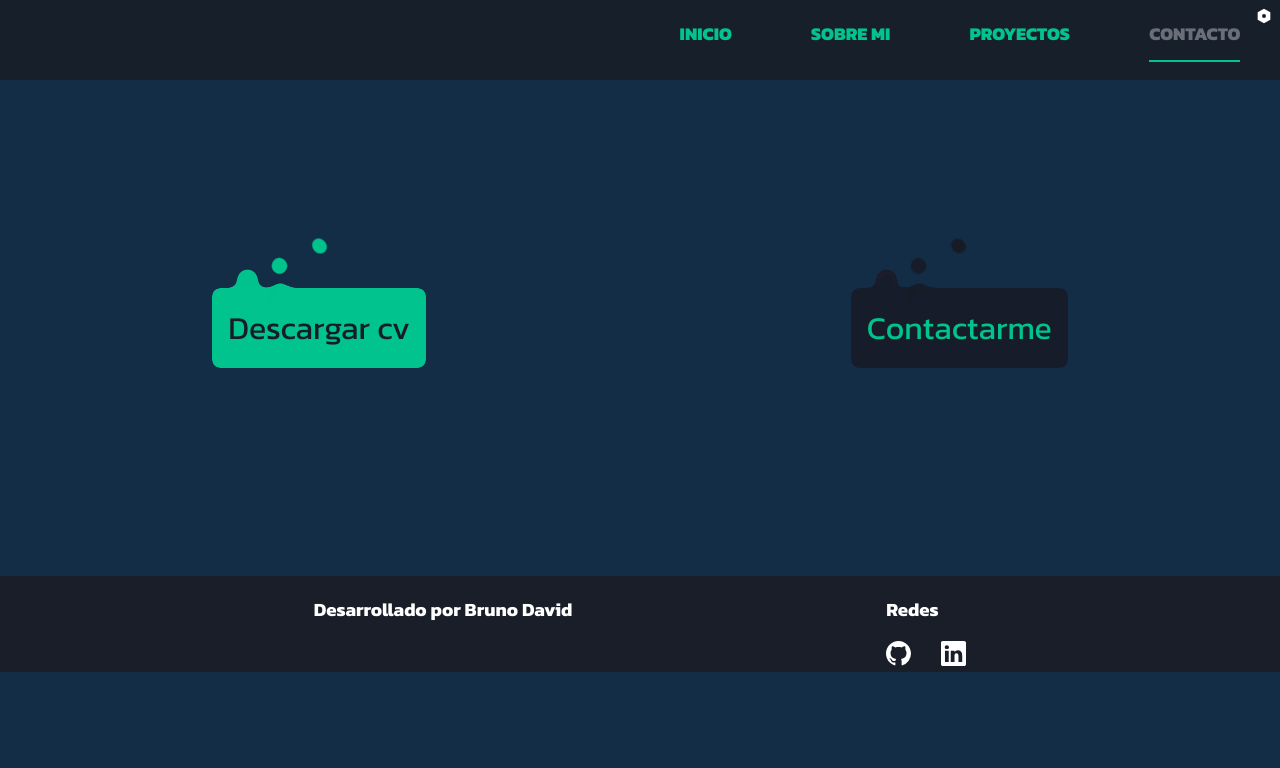
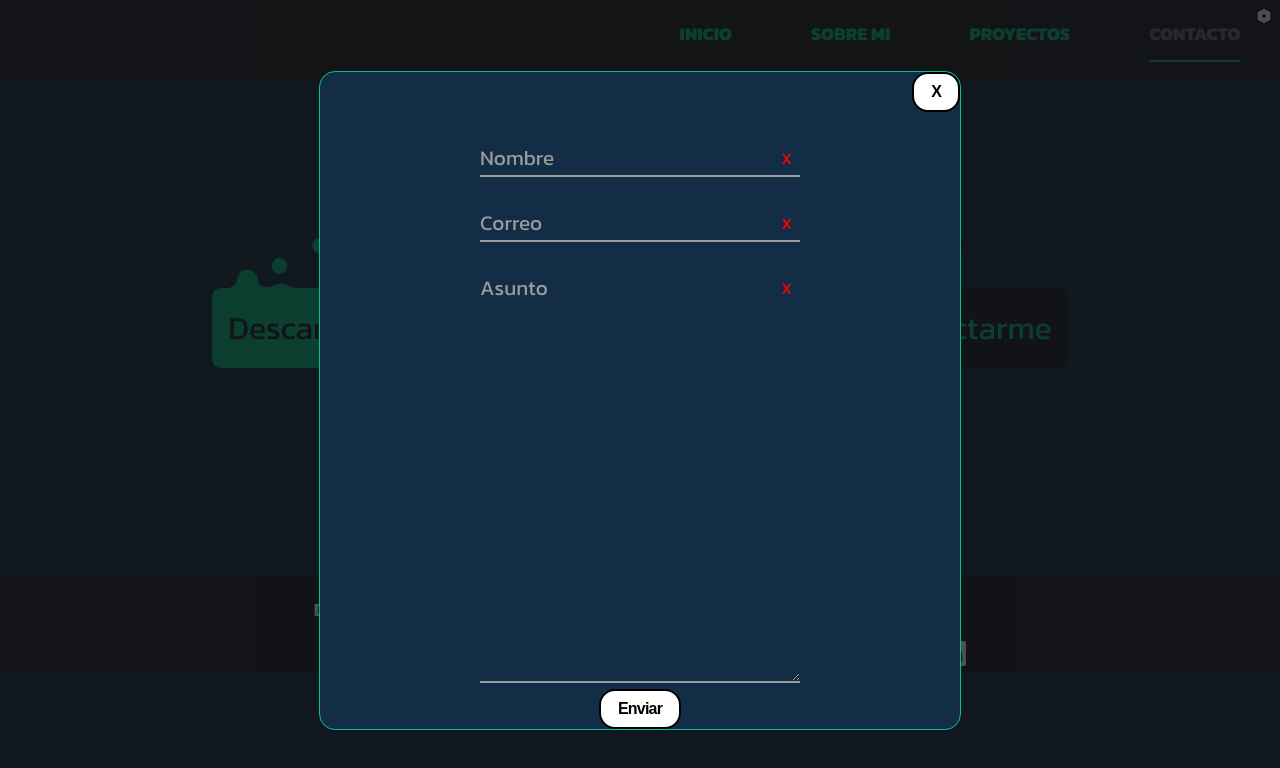
Before and after one commit to DavidLBruno/Portfolio, a React (Create React App) app in the folder client/: page /contact in a window 1280 px wide. Both pictures are taken after a click on the button "Contactarme". Shown: the top 768 px of the page. Built offline with nearby package versions, Linux system fonts and the light colour scheme.

Commit message:
Formulario

```diff
--- a/client/public/index.html
+++ b/client/public/index.html
@@ -9,8 +9,8 @@
       name="description"
       content="Web site created using create-react-app"
     />
-    <link rel="apple-touch-icon" href="./Diseño sin título.gif" />
-    <link rel="manifest" href="./Diseño sin título.gif" />
+    <link rel="apple-touch-icon" href="%PUBLIC_URL%/logo192.png" />
+
     <title>Bruno's Portfolio</title>
   </head>
   <body>
--- a/client/src/components/Buttons/ButtonBuble/index.jsx
+++ b/client/src/components/Buttons/ButtonBuble/index.jsx
@@ -4,7 +4,7 @@ import "./index.css";
 export default function ({ title, color, backgroundColor }) {
   return (
     <div>
-      <svg class="misvg" xmlns="http://www.w3.org/2000/svg" version="1.1">
+      <svg className="misvg" xmlns="http://www.w3.org/2000/svg" version="1.1">
         <defs>
           <filter id="gooey">
             <feGaussianBlur in="SourceGraphic" stdDeviation="5" result="blur" />
@@ -28,45 +28,45 @@ export default function ({ title, color, backgroundColor }) {
         style={{ color: `${color}`, backgroundColor: `${backgroundColor}` }}
       >
         {title}
-        <span class="bubbles">
+        <span className="bubbles">
           <span
-            class="bubble"
+            className="bubble"
             style={{ backgroundColor: `${backgroundColor}` }}
           ></span>
           <span
-            class="bubble"
+            className="bubble"
             style={{ backgroundColor: `${backgroundColor}` }}
           ></span>
           <span
-            class="bubble"
+            className="bubble"
             style={{ backgroundColor: `${backgroundColor}` }}
           ></span>
           <span
-            class="bubble"
+            className="bubble"
             style={{ backgroundColor: `${backgroundColor}` }}
           ></span>
           <span
-            class="bubble"
+            className="bubble"
             style={{ backgroundColor: `${backgroundColor}` }}
           ></span>
           <span
-            class="bubble"
+            className="bubble"
             style={{ backgroundColor: `${backgroundColor}` }}
           ></span>
           <span
-            class="bubble"
+            className="bubble"
             style={{ backgroundColor: `${backgroundColor}` }}
           ></span>
           <span
-            class="bubble"
+            className="bubble"
             style={{ backgroundColor: `${backgroundColor}` }}
           ></span>
           <span
-            class="bubble"
+            className="bubble"
             style={{ backgroundColor: `${backgroundColor}` }}
           ></span>
           <span
-            class="bubble"
+            className="bubble"
             style={{ backgroundColor: `${backgroundColor}` }}
           ></span>
         </span>
--- a/client/src/components/Buttons/buttonTecno/index.jsx
+++ b/client/src/components/Buttons/buttonTecno/index.jsx
@@ -3,10 +3,10 @@ import "./index.css";
 
 export default function ({ name, icon }) {
   return (
-    <ul class="wrapper">
-      <li class={`icon ${name.replace(".", "")}`}>
-        <span class="tooltip">{name}</span>
-        <span class="icono">{icon}</span>
+    <ul className="wrapper">
+      <li className={`icon ${name.replace(".", "")}`}>
+        <span className="tooltip">{name}</span>
+        <span className="icono">{icon}</span>
       </li>
     </ul>
   );
--- /dev/null
+++ b/client/src/components/Contact/checkError.js
@@ -0,0 +1,18 @@
+export const validate = (input) => {
+  const expresiones = {
+    name: /^[a-zA-ZÀ-ÿ\s]{1,20}$/,
+    mail: /^[a-zA-Z0-9_.+-]+@[a-zA-Z0-9-]+\.[a-zA-Z0-9-.]+$/,
+  };
+  const value = input[Object.keys(input)[0]];
+  switch (Object.keys(input)[0]) {
+    case "name":
+      if (!expresiones.name.test(value)) {
+        console.log("Mal escrito");
+      }
+      break;
+    case "mail":
+      break;
+    case "subject":
+      break;
+  }
+};
--- a/client/src/components/Contact/index.jsx
+++ b/client/src/components/Contact/index.jsx
@@ -1,8 +1,40 @@
-import React from "react";
+import React, { useState } from "react";
 import ButtonBuble from "../Buttons/ButtonBuble";
 import styles from "./index.module.css";
+import { validate } from "./checkError";
 
 export default function () {
+  const [form, setForm] = useState(false);
+  const [error, setError] = useState("");
+  const [input, setInput] = useState({
+    name: "",
+    mail: "",
+    subject: "",
+  });
+
+  const handleClick = () => {
+    setForm(!form);
+  };
+
+  const handleChange = (event) => {
+    setInput({
+      ...input,
+      [event.target.name]: event.target.value,
+    });
+
+    setError(
+      validate({
+        [event.target.name]: event.target.value,
+      })
+    );
+  };
+
+  const handleSubmit = (event) => {
+    event.preventDefault();
+    setForm(!form);
+    return console.log(event);
+  };
+
   return (
     <div className={styles.bodyContact}>
       <a href="https://drive.google.com/uc?id=1ZzOPGNMTfuffEn-IeUF9LiHzfzpicJt3&export=download">
@@ -12,11 +44,75 @@ export default function () {
           title={"Descargar cv"}
         />
       </a>
-      <ButtonBuble
-        color={"var(--verde)"}
-        backgroundColor={"var(--negro)"}
-        title={"Contactarme"}
-      />
+      <a onClick={handleClick}>
+        <ButtonBuble
+          color={"var(--verde)"}
+          backgroundColor={"var(--negro)"}
+          title={"Contactarme"}
+        />
+      </a>
+      <section
+        className={`${styles.formContact} ${form && styles.formContact1}`}
+      >
+        <div className={styles.bodyForm}>
+          <button onClick={handleClick} className={styles.button59}>
+            X
+          </button>
+          <form
+            className={styles.form}
+            onSubmit={(event) => handleSubmit(event)}
+          >
+            <div className={`${styles.formGroup} ${styles.field}`}>
+              <input
+                type="input"
+                className={styles.formField}
+                placeholder="Name"
+                name="name"
+                id="name"
+                value={input.name}
+                onChange={handleChange}
+              />
+              <label id="label" htmlFor="name" className={styles.formLabel}>
+                Nombre
+              </label>
+              <label className={styles.labelInput}>X</label>
+            </div>
+            <div className={`${styles.formGroup} ${styles.field}`}>
+              <input
+                type="input"
+                className={styles.formField}
+                placeholder="Name"
+                name="mail"
+                id="name"
+                value={input.mail}
+                onChange={handleChange}
+              />
+              <label htmlFor="name" className={styles.formLabel}>
+                Correo
+              </label>
+              <label className={styles.labelInput}>X</label>
+            </div>
+            <div className={`${styles.formGroup} ${styles.field} `}>
+              <textarea
+                className={`${styles.formField} ${styles.textarea}`}
+                autoCapitalize="sentences"
+                placeholder="Name"
+                name="subject"
+                id="name"
+                value={input.subject}
+                onChange={handleChange}
+              />
+              <label htmlFor="name" className={styles.formLabel}>
+                Asunto
+              </label>
+              <label className={styles.labelInput}>X</label>
+            </div>
+            <button type="submit" className={styles.button59}>
+              Enviar
+            </button>
+          </form>
+        </div>
+      </section>
     </div>
   );
 }
--- a/client/src/components/Contact/index.module.css
+++ b/client/src/components/Contact/index.module.css
@@ -5,3 +5,169 @@
     align-items: center;
     height: 31rem;
 }
+
+.formContact{
+    display: flex;
+    justify-content: center;
+    align-items: center;
+    transition: 1s;
+    position: fixed;
+    top: 0;
+    bottom: 0;
+    left: 0;
+    right: 0;
+    opacity: 0;
+    transition: opacity 0.6s;
+    background-color: #111111bd;
+    pointer-events: none;
+}
+
+.formContact1{
+    transition: 1s;
+    transition: opacity 0.6s;
+    pointer-events: unset;
+    opacity: 1;
+}
+
+.bodyForm{
+    display: flex;
+    flex-direction: column;
+    align-items: flex-end;
+    min-width: 50%;
+    min-height: 80vh;
+    border: 1px solid var(--verde);
+    border-radius: 1rem;
+    background-color: var(--azul);
+}
+
+.form{
+    display: flex;
+    flex-direction: column;
+    align-items: center;
+    justify-content: space-between;
+    min-width: 100%;
+    min-height: 100%;
+}
+
+.textarea{
+    min-height: 50vh;
+}
+
+/* CSS */
+.button59 {
+  align-items: center;
+  background-color: #fff;
+  border: 2px solid #000;
+  box-sizing: border-box;
+  color: #000;
+  cursor: pointer;
+  display: inline-flex;
+  fill: #000;
+  font-size: 16px;
+  font-weight: 600;
+  height: 5vh;
+  justify-content: center;
+  letter-spacing: -.8px;
+  line-height: 24px;
+  min-width: 5vh;
+  border-radius: 1rem;
+  outline: 0;
+  padding: 0 17px;
+  text-align: center;
+  text-decoration: none;
+  transition: all .3s;
+  user-select: none;
+  -webkit-user-select: none;
+  touch-action: manipulation;
+  box-shadow: 10vh var(--verde);
+}
+
+.button59:focus {
+  color: #171e29;
+}
+
+.button59:hover {
+  border-color: var(--azul);
+  color: var(--azul);
+  fill: var(--azul);
+}
+
+.button59:active {
+    border-color: var(--azul);
+    color: var(--azul);
+    fill: var(--azul);
+}
+
+@media (min-width: 768px) {
+  .button-59 {
+    min-width: 170px;
+  }
+}
+
+/* Input */
+.formGroup {
+    position: relative;
+    padding: 15px 0 0;
+    margin-top: 10px;
+    width: 50%;
+  }
+
+  .formField {
+    width: 100%;
+    border: 0;
+    border-bottom: 2px solid #9b9b9b;
+    outline: 0;
+    font-size: 1.3rem;
+    color: #fff;
+    padding: 7px 0;
+    background: transparent;
+    transition: border-color 0.2s;
+  }
+  .formField::placeholder {
+    color: transparent;
+  }
+  .formField:placeholder-shown ~ .formLabel {
+    font-size: 1.3rem;
+    cursor: text;
+    top: 20px;
+  }
+
+  .formLabel {
+    position: absolute;
+    top: 0;
+    pointer-events: none;
+    display: block;
+    transition: 0.2s;
+    font-size: 1rem;
+    color: #9b9b9b;
+  }
+
+  .formField:focus {
+    padding-bottom: 6px;
+    font-weight: 700;
+    border-width: 3px;
+    border-image: linear-gradient(to right, #11998e, #38ef7d);
+    border-image-slice: 1;
+  }
+  .formField:focus ~ .formLabel {
+    position: absolute;
+    top: 0;
+    display: block;
+    transition: 0.2s;
+    font-size: 1rem;
+    color: #11998e;
+    font-weight: 700;
+  }
+
+  /* reset input */
+  .formField:required, .formField:invalid {
+    box-shadow: none;
+  }
+
+  .labelInput{
+    position: absolute;
+    pointer-events: none;
+    color: red;
+    right: 0.5rem;
+    top: 1.5rem;
+  }
```
